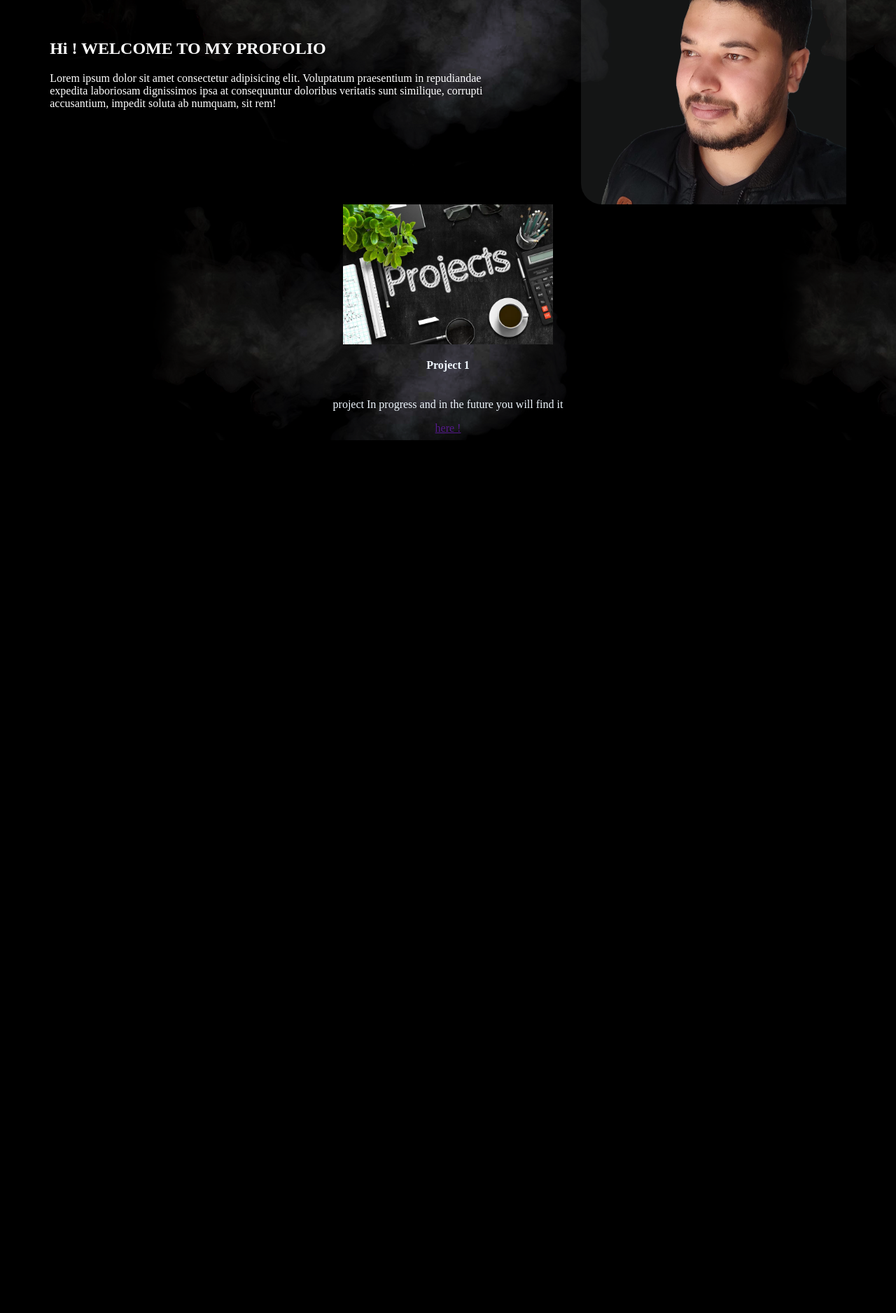
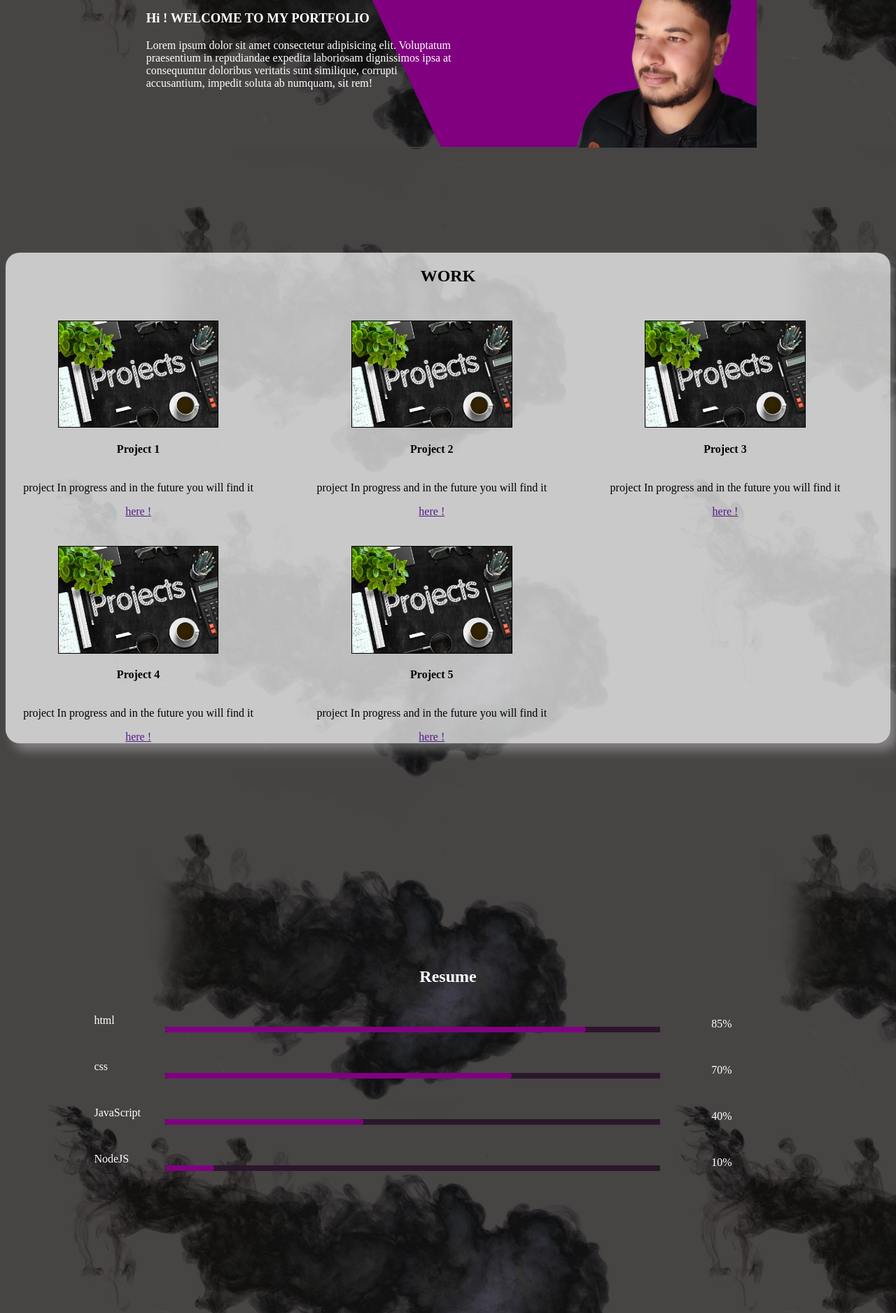
Before and after one commit to rayais/profolio, a plain HTML site: page index.html in a window 1280 px wide. Shown: the part 221-2097 px from the top of the page at 70% size. Before the commit the page ends 850 px from the top, so only its background shows below. Drawn offline with nearby package versions, Linux system fonts and the light colour scheme.

Commit message:
update 27/7/2023

```diff
--- a/index.html
+++ b/index.html
@@ -4,6 +4,7 @@
     <meta charset="UTF-8">
     <meta name="viewport" content="width=device-width, initial-scale=1.0">
     <link rel="stylesheet" href="style.css">
+    <link rel="stylesheet" href="https://fonts.googleapis.com/css2?family=Material+Symbols+Outlined:opsz,wght,FILL,GRAD@48,400,0,0" />
     <title>Document</title>
 </head>
 <body>
@@ -25,21 +26,116 @@
     <main>
         <section class="about" id="home">
             <div class="h_text">
-                <h2>Hi ! WELCOME TO MY PROFOLIO</h2>
+                <h1 class="abouttitle">About</h1>
+                <h3>Hi ! WELCOME TO MY PORTFOLIO</h3>
                 <p>Lorem ipsum dolor sit amet consectetur adipisicing elit.
                     Voluptatum praesentium in repudiandae
                     expedita laboriosam dignissimos ipsa at consequuntur doloribus
                     veritatis sunt similique, corrupti accusantium, impedit soluta
                     ab numquam, sit rem!</p>
             </div>
+
+            <div class="meimg">
             <img src="./me.png" alt="">
+            </div>
         </section>
-        <section class="Work" id="Work">
-            <div class="card">
-                <img src="./proj.webp" alt="">
-                <h4>Project 1</h4>
-                <p>project In progress and in the future you will find it</p>
-                <a href=""> here !</a>
+        <section class="work" id="Work">
+            <h2>WORK</h2>
+            <div class="cards">
+                <div class="card">
+                    <img src="./proj.webp" alt="">
+                    <h4>Project 1</h4>
+                    <p>project In progress and in the future you will find it</p>
+                    <a href=""> here !</a>
+                </div>
+                <div class="card">
+                    <img src="./proj.webp" alt="">
+                    <h4>Project 2</h4>
+                    <p>project In progress and in the future you will find it</p>
+                    <a href=""> here !</a>
+                </div>
+                <div class="card">
+                    <img src="./proj.webp" alt="">
+                    <h4>Project 3</h4>
+                    <p>project In progress and in the future you will find it</p>
+                    <a href=""> here !</a>
+                </div>
+                <div class="card">
+                    <img src="./proj.webp" alt="">
+                    <h4>Project 4</h4>
+                    <p>project In progress and in the future you will find it</p>
+                    <a href=""> here !</a>
+                </div>
+                <div class="card">
+                    <img src="./proj.webp" alt="">
+                    <h4>Project 5</h4>
+                    <p>project In progress and in the future you will find it</p>
+                    <a href=""> here !</a>
+                </div>
+           </div>
+        </section>
+        <section id="resume" class="resume">
+            <div class="s_card">
+                <i class="fa-brands fa-css3-alt"></i>
+            </div>
+            <div class="s_card">
+                <link rel="stylesheet" href="https://fonts.googleapis.com/css2?family=Material+Symbols+Outlined:opsz,wght,FILL,GRAD@20..48,100..700,0..1,-50..200" />
+            </div>
+        </section>
+        <section class="resume">
+            <h1>Resume</h1>
+            <div class="skillboard">
+                <span>html</span>
+                <div class="skillone">
+                    <div class="skillbar"></div>
+                </div>
+
+                <span class="per">85%</span>
+            </div>
+            <div class="skillboard">
+                <span>css</span>
+                <div class="skillone">
+                    <div class="skillbar two"></div>
+                </div>
+                <span class="per">70%</span>
+            </div>
+            <div class="skillboard">
+                <span>JavaScript</span>
+                <div class="skillone">
+                    <div class="skillbar three"></div>
+                </div>
+                <span class="per">40%</span>
+            </div>
+            <div class="skillboard">
+                <span>NodeJS</span>
+                <div class="skillone">
+                    <div class="skillbar four"></div>
+                </div>
+                <span class="per">10%</span>
+            </div>
+        </section>
+        <section class="contact">
+            <div class="contact_form">
+                <h2>You can Contact me using this form</h2>
+                <form action="">
+                    <label for="name">Name</label>
+                    <input type="text" id="name" placeholder="Your Name">
+                    <label for="email">Email</label>
+                    <input type="email" name="" id="email">
+                    <label for="date">date</label>
+                    <input type="date" name="" id="date">
+                    <textarea name="" id="" cols="30" rows="5" placeholder="Discriptions here"></textarea>
+                    <input type="button" class="btn" value="Send">
+                </form>
+            </div>
+            <div class="contact_links">
+                <h2>Or use those links</h2>
+                <div classe="phone">
+                <span class="material-symbols-outlined">
+                    call
+                    </span>
+                <a href="tel:0023804911"> +216 23 804 911</a>
+                </div>
             </div>
         </section>
     </main>
--- a/style.css
+++ b/style.css
@@ -1,7 +1,8 @@
 body{
-    background-color: black;
+    background-color: rgb(71, 68, 68);
     background-image: url('bgs.png');
     background-size: 70%;
+
 }
 .img_logo{
     width: 50px;
@@ -15,11 +16,13 @@ nav{
     padding-bottom: 10px;
     display: flex;
     justify-content: space-between;
-    background-color: rgba(255, 255, 255, 0.24);
-    position: sticky;
+    background-color:rgba(128, 0, 128, 0.712);
+
     border: solid 1px;
     border-bottom-left-radius: 10px;
-
+    position: fixed;
+    width: 100%;
+    z-index: 3;
 }
 .navbar{
     list-style: none;
@@ -32,28 +35,136 @@ nav a {
     text-decoration: none;
 }
 .about{
-    margin-top: 60px;
+    margin: 150px auto;
+    border: solid 0.5px #474747;
+    position: relative;
+    width: 70%;
     color: white;
     display: flex;
     align-items: center;
     justify-content: space-around;
+    padding: 0;
+}
+.meimg{
+    background-color: purple;
+    text-align: end;
+    width: 45%;
+   position: relative;
+    left: 10px;
+
+}
+.meimg:before {
+    position: absolute;
+    content: '';
+    width: 100%;
+    height: 100%;
+    right: 30%;
+    background-color:purple;
+    transform: skewX(25deg);
+    z-index: -1;
 }
 .about img{
-    width: 30%;
-
-    border-bottom-left-radius: 30px;
-    border-top-right-radius: 30px;
-    background-color: rgba(240, 248, 255, 0.082);
+    width: 70%;
+    margin-bottom: 0;
+    position: relative;
+    bottom: -5px;
+}
+.abouttitle{
+    position: absolute;
+    top: -45px;
+    left: -20px;
 }
 .h_text{
     width: 50%;
+
+}
+.work h2{
+    text-align: center;
+    margin-bottom: 50px;
+}
+.work{
+   width: 100%;
+    background-color: #ffffffb6;
+    border-radius: 20px;
+    margin-top: 70px;
+    box-shadow: 10PX 10px 15px rgba(255, 255, 255, 0.336);
+    margin-bottom: 100px;
+    overflow: hidden;
+}
+.cards{
+    display: grid;
+    grid-template-columns: repeat(3, 30%);
+    gap: 40px;
 }
 .card{
-    color: aliceblue;
+    align-items: center;
+    color: rgb(0, 0, 0);
     display: flex;
     flex-direction: column;
     align-items: center;
+    justify-self: stretch;
 }
 .card img {
-    width: 300px;
+    width: 60%;
+    border: solid 0.5px;
 }
+.resume{
+    margin-top: 150px;
+    color: white;
+    display: flex;
+    justify-content: center;
+    align-items: center;
+    flex-direction: column;
+
+
+}
+.skillboard{
+    width: 80%;
+    margin: 20px 40px;
+    border-radius: 5px;
+    position: relative;
+}
+.skillone{
+
+    width: 70%;
+    margin-left: 10%;
+    height: 8px;
+    background-color: rgb(44, 22, 44);
+
+}
+.skillbar{
+    width: 85%;
+    height: 100%;
+    background-color: purple;
+    position: relative;
+    border-radius: 5px;
+}
+.per{
+    position: absolute;
+    right: 100px;
+    top: 5px;
+}
+.two{
+    width: 70%;
+}
+.three{
+    width: 40%;
+}
+.four{
+    width: 10%;
+}
+.contact{
+    margin-top: 200px;
+    color: azure;
+    display: flex;
+    gap: 20px;
+    justify-content: space-around;
+}
+form{
+    display: grid;
+    gap: 10px;
+}
+.phone{
+    display: flex;
+    gap: 60px;
+}
```
